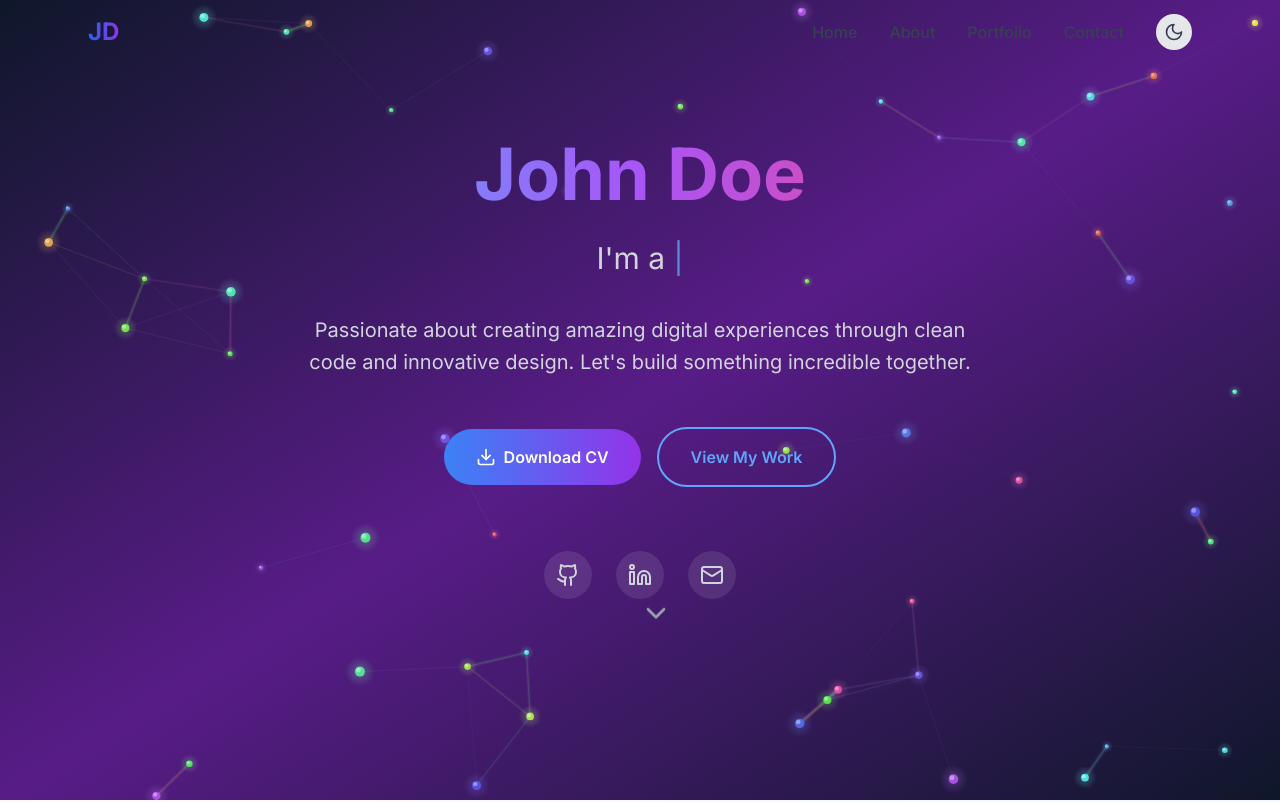
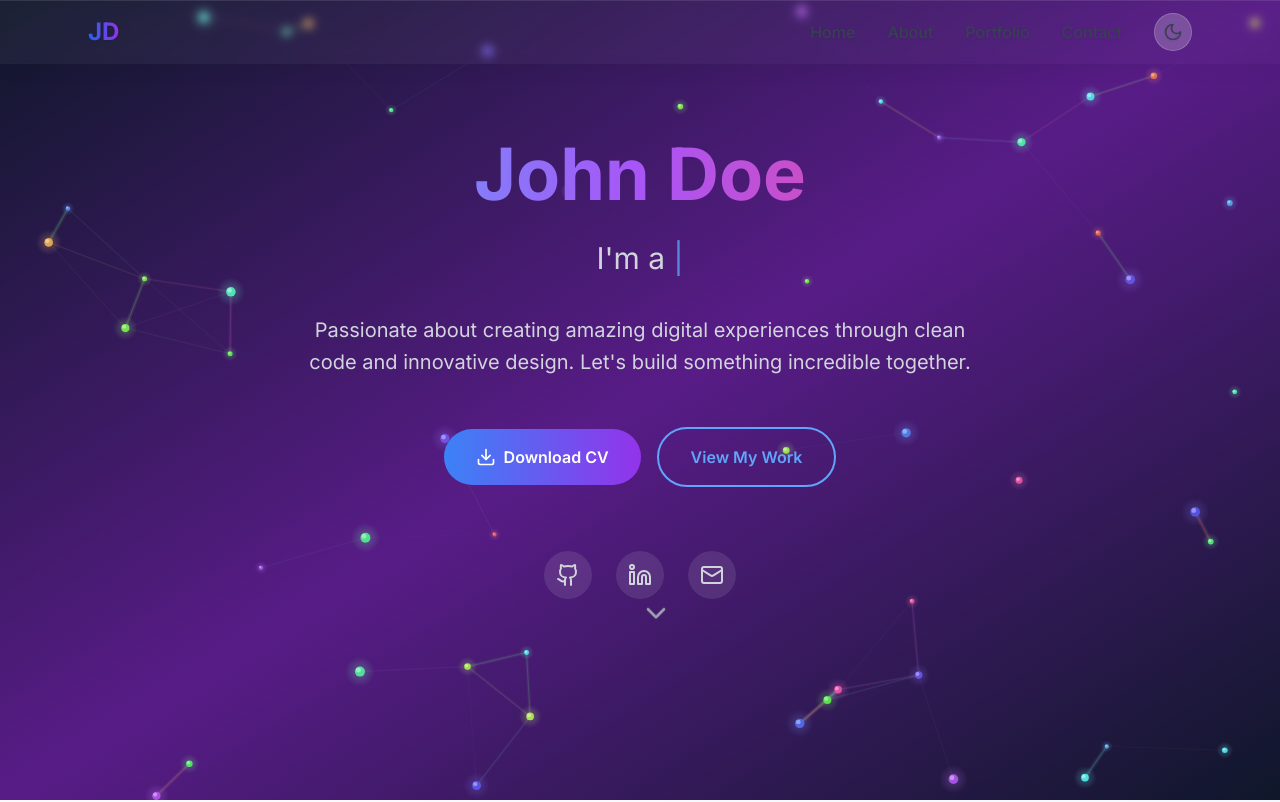
Before and after one commit to Vell6/portofolio-vell, a React (Vite) app: page / in a window 1280 px wide. Shown: the top 802 px of the page. Built offline with nearby package versions, Linux system fonts and the light colour scheme.

Commit message:
feat: Add liquid water transparent style to navbar
Apply liquid water transparent style to the navbar while preserving existing animations.

```diff
--- a/src/components/Navbar.tsx
+++ b/src/components/Navbar.tsx
@@ -42,24 +42,34 @@ const Navbar = () => {
 
   return (
     <nav
-      className={`fixed top-0 left-0 right-0 z-[9999] transition-all duration-300 relative overflow-hidden ${
+      className={`fixed top-0 left-0 right-0 z-[9999] transition-all duration-500 relative overflow-hidden ${
         scrolled
-          ? 'bg-white/90 dark:bg-gray-900/90 backdrop-blur-md shadow-lg'
-          : 'bg-transparent'
+          ? 'bg-white/10 dark:bg-gray-900/10 backdrop-blur-xl border-b border-white/20 dark:border-gray-700/20 shadow-2xl'
+          : 'bg-white/5 dark:bg-gray-900/5 backdrop-blur-sm'
       }`}
-      style={{ position: 'fixed' }}
+      style={{
+        position: 'fixed',
+        borderRadius: scrolled ? '0 0 24px 24px' : '0',
+        background: scrolled
+          ? 'linear-gradient(135deg, rgba(255,255,255,0.1) 0%, rgba(255,255,255,0.05) 100%)'
+          : 'linear-gradient(135deg, rgba(255,255,255,0.05) 0%, rgba(255,255,255,0.02) 100%)',
+        boxShadow: scrolled
+          ? '0 8px 40px rgba(0,0,0,0.1), inset 0 1px 0 rgba(255,255,255,0.2)'
+          : '0 4px 20px rgba(0,0,0,0.05), inset 0 1px 0 rgba(255,255,255,0.1)'
+      }}
     >
       {/* Progress Bar with Blue to Cyan Gradient */}
       <div
-        className="absolute top-0 left-0 h-full transition-all duration-300 ease-out bg-gradient-to-r from-blue-500 to-cyan-500"
+        className="absolute top-0 left-0 h-full transition-all duration-300 ease-out bg-gradient-to-r from-blue-500 to-cyan-500 rounded-r-full"
         style={{
           width: `${scrollProgress}%`,
+          opacity: scrollProgress > 0 ? 0.8 : 0,
         }}
       >
         {/* Shine effect within progress bar */}
         {scrollProgress > 0 && (
           <div
-            className="absolute inset-0 bg-gradient-to-r from-transparent via-white/30 to-transparent"
+            className="absolute inset-0 bg-gradient-to-r from-transparent via-white/30 to-transparent rounded-r-full"
             style={{
               animation: 'shineSweep 5s ease-in-out infinite',
               transform: 'translateX(-100%)',
@@ -71,7 +81,7 @@ const Navbar = () => {
       {/* Global shine effect when no progress */}
       {scrollProgress === 0 && (
         <div
-          className="absolute inset-0 bg-gradient-to-r from-transparent via-blue-500/20 to-transparent"
+          className="absolute inset-0 bg-gradient-to-r from-transparent via-blue-500/10 to-transparent"
           style={{
             animation: 'globalShine 5s ease-in-out infinite',
             transform: 'translateX(-100%)',
@@ -88,7 +98,7 @@ const Navbar = () => {
               e.preventDefault();
               scrollToSection('#home');
             }}
-            className="text-2xl font-bold bg-clip-text text-transparent bg-gradient-to-r from-blue-600 to-purple-600 hover:scale-105 transition-transform duration-300 relative z-10"
+            className="text-2xl font-bold bg-clip-text text-transparent bg-gradient-to-r from-blue-600 to-purple-600 hover:scale-105 transition-transform duration-300 relative z-10 drop-shadow-sm"
           >
             JD
           </a>
@@ -103,23 +113,23 @@ const Navbar = () => {
                   e.preventDefault();
                   scrollToSection(item.href);
                 }}
-                className="relative text-gray-700 dark:text-gray-300 hover:text-blue-600 dark:hover:text-blue-400 font-medium transition-colors duration-300 group z-10"
+                className="relative text-gray-700 dark:text-gray-300 hover:text-blue-600 dark:hover:text-blue-400 font-medium transition-colors duration-300 group z-10 drop-shadow-sm"
               >
                 {item.name}
-                <span className="absolute -bottom-1 left-0 w-0 h-0.5 bg-gradient-to-r from-blue-600 to-purple-600 group-hover:w-full transition-all duration-300"></span>
+                <span className="absolute -bottom-1 left-0 w-0 h-0.5 bg-gradient-to-r from-blue-600 to-purple-600 group-hover:w-full transition-all duration-300 rounded-full"></span>
               </a>
             ))}
 
             {/* Theme Toggle */}
             <button
               onClick={toggleTheme}
-              className="p-2 rounded-full bg-gray-200 dark:bg-gray-700 hover:bg-gray-300 dark:hover:bg-gray-600 transition-colors duration-300 relative z-10"
+              className="p-2 rounded-full bg-white/20 dark:bg-gray-700/20 hover:bg-white/30 dark:hover:bg-gray-600/30 transition-all duration-300 relative z-10 backdrop-blur-sm border border-white/20 dark:border-gray-600/20"
               aria-label="Toggle theme"
             >
               {isDark ? (
-                <Sun className="w-5 h-5 text-yellow-500" />
+                <Sun className="w-5 h-5 text-yellow-500 drop-shadow-sm" />
               ) : (
-                <Moon className="w-5 h-5 text-gray-700" />
+                <Moon className="w-5 h-5 text-gray-700 drop-shadow-sm" />
               )}
             </button>
           </div>
@@ -128,25 +138,25 @@ const Navbar = () => {
           <div className="md:hidden flex items-center space-x-4">
             <button
               onClick={toggleTheme}
-              className="p-2 rounded-full bg-gray-200 dark:bg-gray-700 hover:bg-gray-300 dark:hover:bg-gray-600 transition-colors duration-300 relative z-10"
+              className="p-2 rounded-full bg-white/20 dark:bg-gray-700/20 hover:bg-white/30 dark:hover:bg-gray-600/30 transition-all duration-300 relative z-10 backdrop-blur-sm border border-white/20 dark:border-gray-600/20"
               aria-label="Toggle theme"
             >
               {isDark ? (
-                <Sun className="w-5 h-5 text-yellow-500" />
+                <Sun className="w-5 h-5 text-yellow-500 drop-shadow-sm" />
               ) : (
-                <Moon className="w-5 h-5 text-gray-700" />
+                <Moon className="w-5 h-5 text-gray-700 drop-shadow-sm" />
               )}
             </button>
 
             <button
               onClick={() => setIsOpen(!isOpen)}
-              className="p-2 rounded-lg hover:bg-gray-100 dark:hover:bg-gray-800 transition-colors duration-300 relative z-10"
+              className="p-2 rounded-lg hover:bg-white/20 dark:hover:bg-gray-800/20 transition-colors duration-300 relative z-10 backdrop-blur-sm"
               aria-label="Toggle menu"
             >
               {isOpen ? (
-                <X className="w-6 h-6 text-gray-700 dark:text-gray-300" />
+                <X className="w-6 h-6 text-gray-700 dark:text-gray-300 drop-shadow-sm" />
               ) : (
-                <Menu className="w-6 h-6 text-gray-700 dark:text-gray-300" />
+                <Menu className="w-6 h-6 text-gray-700 dark:text-gray-300 drop-shadow-sm" />
               )}
             </button>
           </div>
@@ -158,7 +168,7 @@ const Navbar = () => {
             isOpen ? 'max-h-64 opacity-100' : 'max-h-0 opacity-0'
           }`}
         >
-          <div className="py-4 space-y-2 bg-white/95 dark:bg-gray-900/95 backdrop-blur-md rounded-lg mt-2 border border-gray-200 dark:border-gray-700 relative z-10">
+          <div className="py-4 space-y-2 bg-white/10 dark:bg-gray-900/10 backdrop-blur-xl rounded-2xl mt-2 border border-white/20 dark:border-gray-700/20 relative z-10 shadow-xl">
             {navItems.map((item) => (
               <a
                 key={item.name}
@@ -167,7 +177,7 @@ const Navbar = () => {
                   e.preventDefault();
                   scrollToSection(item.href);
                 }}
-                className="block px-6 py-3 text-gray-700 dark:text-gray-300 hover:text-blue-600 dark:hover:text-blue-400 hover:bg-gray-100 dark:hover:bg-gray-800 transition-colors duration-300 font-medium"
+                className="block px-6 py-3 text-gray-700 dark:text-gray-300 hover:text-blue-600 dark:hover:text-blue-400 hover:bg-white/10 dark:hover:bg-gray-800/10 transition-colors duration-300 font-medium rounded-xl mx-2 backdrop-blur-sm"
               >
                 {item.name}
               </a>
```
